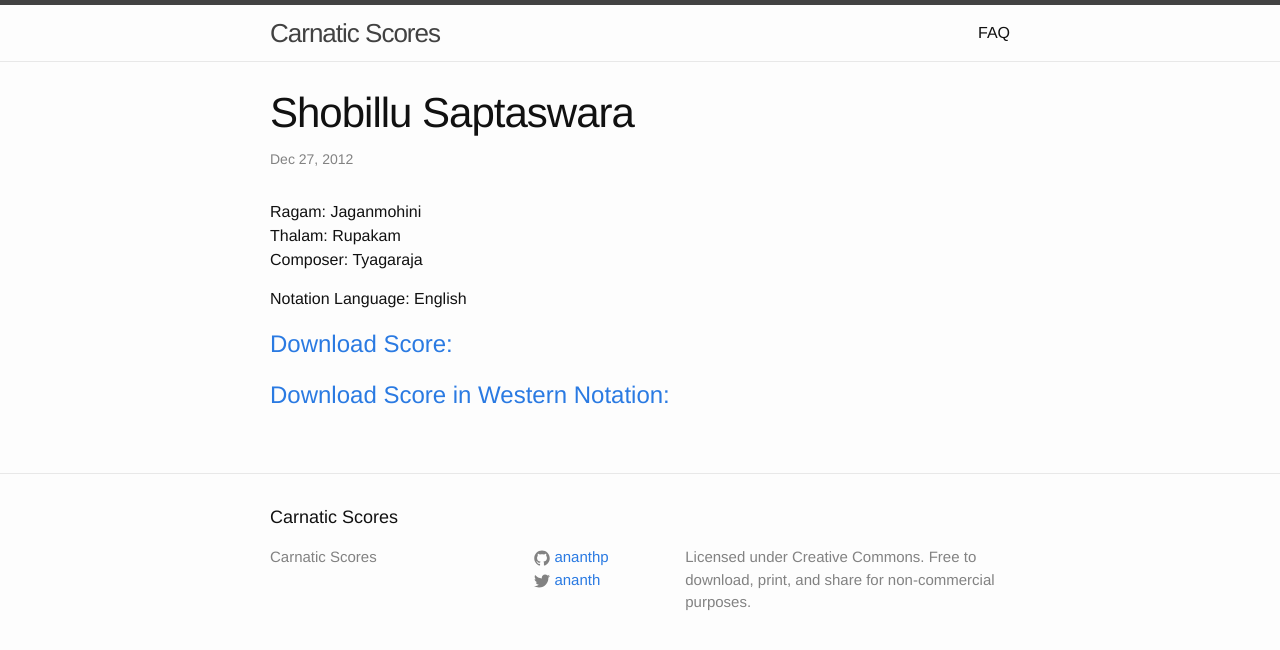
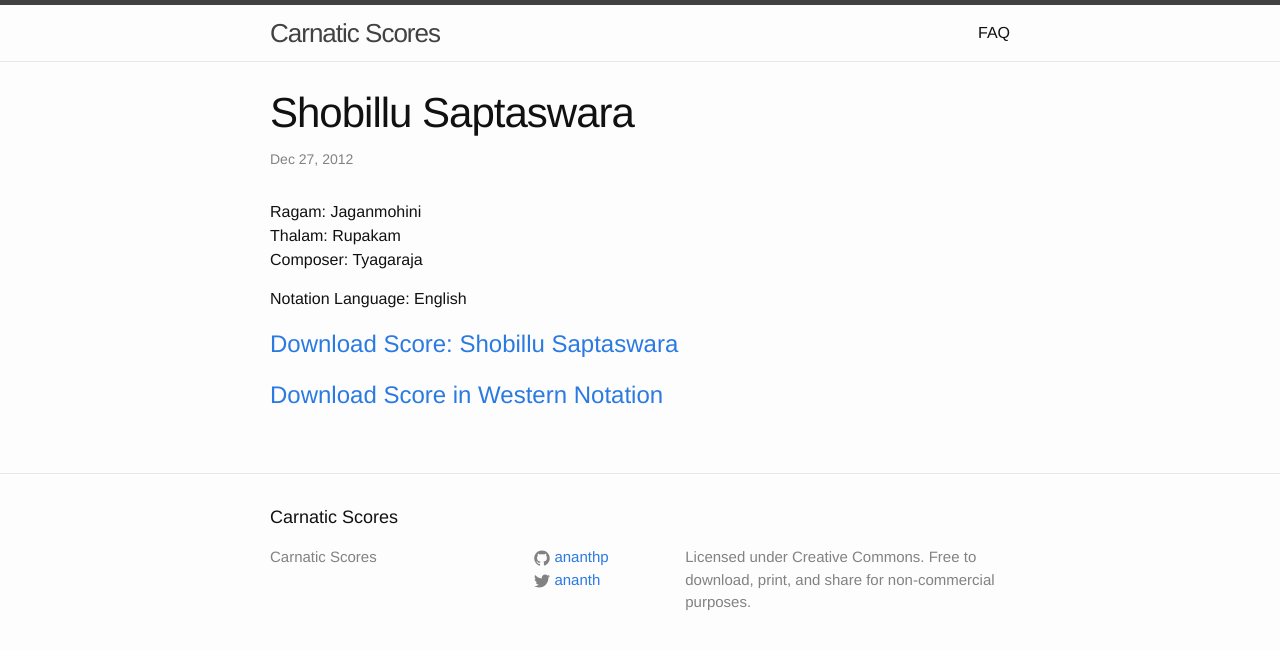
Before and after one commit to ananthp/carnatic_scores, a Jekyll site: the page built from _posts/2012-12-27-shobillu.markdown, in a window 1280 px wide. Shown: the top 650 px of the page. Built offline with Jekyll 4.4.1, drawn with Linux system fonts in a browser that asks for light colours.

Commit message:
Better download descriptions

```diff
--- a/_posts/2012-12-27-shobillu.markdown
+++ b/_posts/2012-12-27-shobillu.markdown
@@ -10,9 +10,9 @@ Composer: Tyagaraja
 
 Notation Language: English
 
-# [Download Score: ][notation]
+# [Download Score: Shobillu Saptaswara][notation]
 
-# [Download Score in Western Notation: ][western]
+# [Download Score in Western Notation][western]
 
 
 
```
